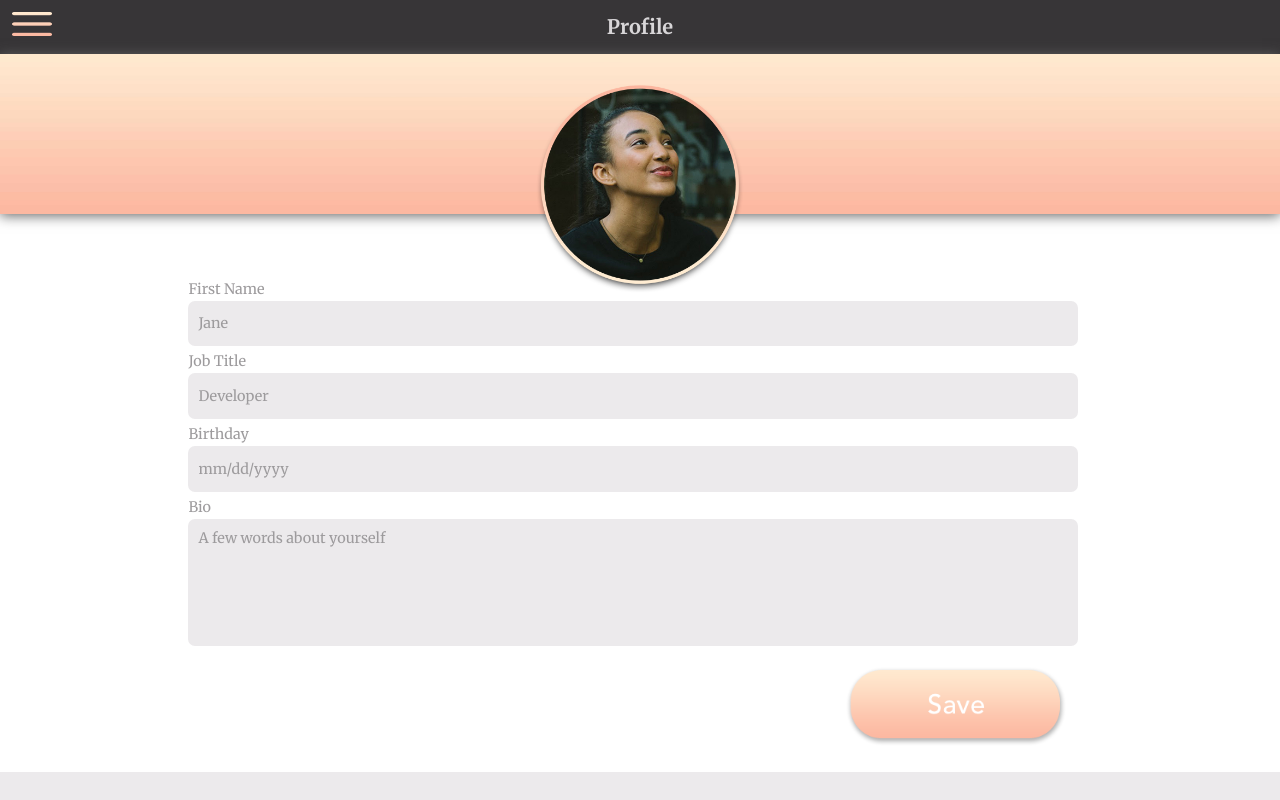
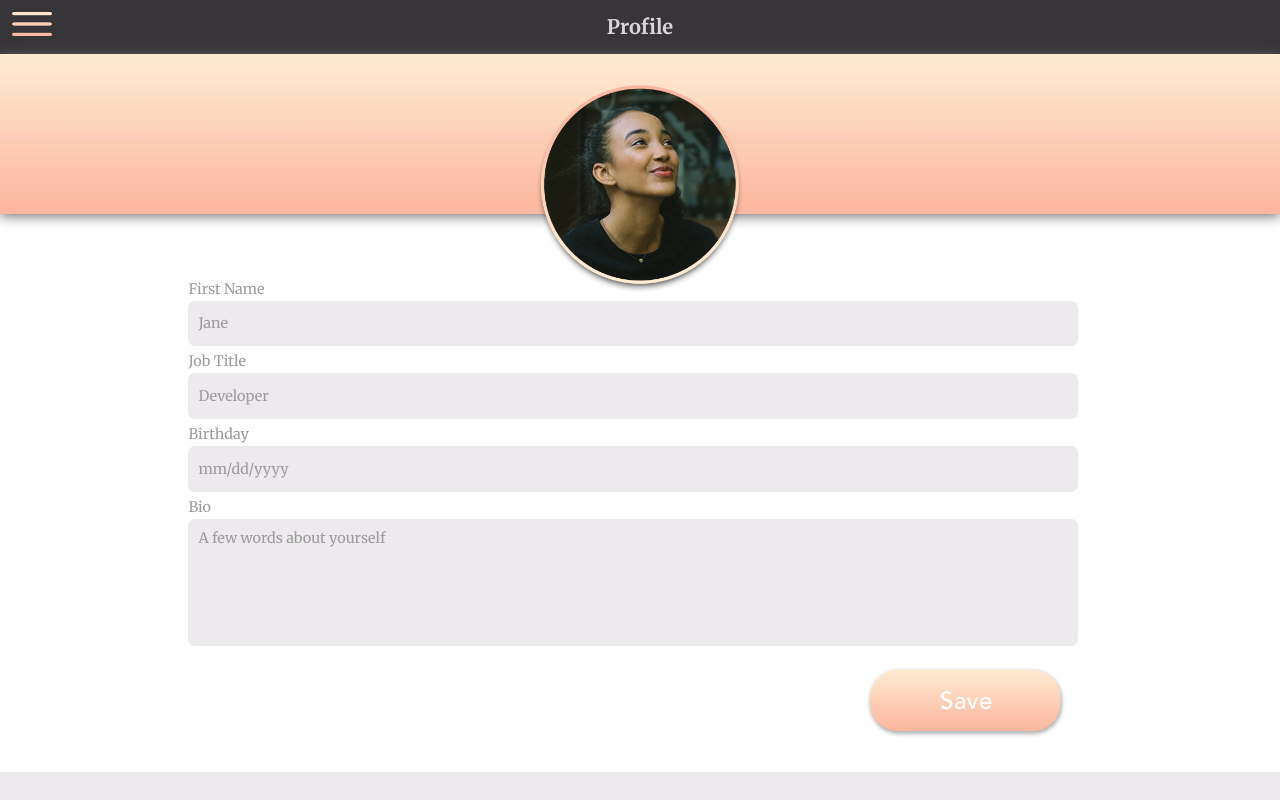
Before and after one commit to mollcano/made-code-challenge, a React (Create React App) app: page / in a window 1280 px wide. Built offline with nearby package versions, Linux system fonts and the light colour scheme.

Commit message:
resized save button

```diff
--- a/src/components/Form/form.css
+++ b/src/components/Form/form.css
@@ -45,8 +45,8 @@ textarea{
 .submitButton{
   width: 43%;
   height: 16%;
-  max-width: 220px;
-  max-height: 170px;
+  max-width: 200px;
+  max-height: 90px;
   margin-top: 1.5%;
   margin-bottom: 20px;
 }
```
